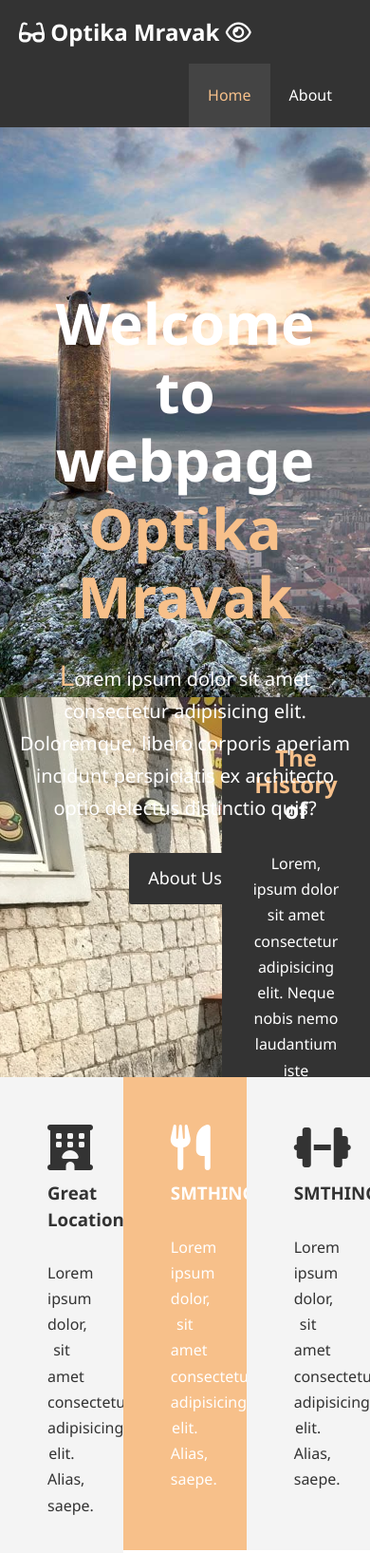
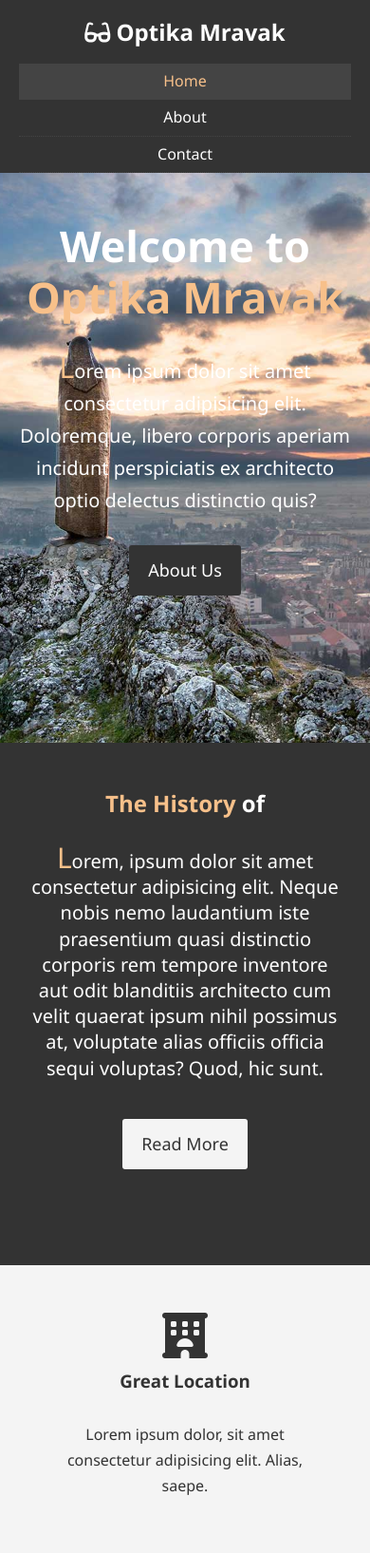
Before and after one commit to jmravak26/HTMLandCSS_Task, a plain HTML site: page OptikaWeb/index.html in a window 390 px wide. Shown: the top 1635 px of the page at 95% size. Drawn offline with Linux system fonts and the light colour scheme.

Commit message:
Added responsive mobile style, also did some changes to existing code

```diff
--- a/OptikaWeb/about.html
+++ b/OptikaWeb/about.html
@@ -10,6 +10,11 @@
     />
     <meta name="keywords" content="Hotel,Gala,Hrvatska" />
     <link rel="stylesheet" href="css/style.css" />
+    <link
+      rel="stylesheet"
+      media="screen and (max-width: 768px)"
+      href="css/mobile.css"
+    />
     <script
       src="https://kit.fontawesome.com/53a3437834.js"
       crossorigin="anonymous"
@@ -23,8 +28,7 @@
           <h1 class="logo">
             <a href="index.html"
               ><i class="fas fa-glasses"></i> Optika Mravak
-              <i class="far fa-eye"></i
-            ></a>
+            </a>
           </h1>
           <ul>
             <li><a href="index.html">Home</a></li>
@@ -38,15 +42,15 @@
       <div class="container">
         <div class="info-left">
           <h1 class="l-heading">
-            About <span class="text-primary">Optika Mravak</span>
+           <span class="about"> About </span> <span class="text-primary">Optika Mravak</span>
           </h1>
-          <p>
+          <p class="lead">
             Lorem ipsum dolor sit amet consectetur, adipisicing elit. Molestiae,
             nesciunt. Perferendis, delectus maiores dolor mollitia a ex, totam
             blanditiis, similique odit accusamus quas ut corrupti pariatur
             necessitatibus ratione possimus tempora?
           </p>
-          <p>
+          <p class="lead">
             Lorem ipsum, dolor sit amet consectetur adipisicing elit. Rerum
             repellat voluptate est quia expedita nobis. Expedita totam labore
             sequi a.
@@ -95,7 +99,7 @@
 
     <div class="clr"></div>
     <footer class="main-footer">
-      <p>Hotel BT &copy; 2019, All Rights Reserverd</p>
+      <p>Optika Mravak &copy; 2012, All Rights Reserverd</p>
     </footer>
   </body>
 </html>
--- /dev/null
+++ b/OptikaWeb/css/mobile.css
@@ -0,0 +1,71 @@
+.navbar .logo {
+  float: none;
+  text-align: center;
+}
+
+.navbar ul,
+.navbar ul li {
+  float: none;
+}
+
+.navbar ul li a {
+  padding: 5px;
+  border-bottom: #444 dotted 1px;
+}
+
+/* Showcase */
+.showcase .showcase-content{
+    height: 100%;
+    padding-top:50px;
+}
+
+/* Targetanje pozdravne poruke na home-pageu*/
+.showcase-info .showcase .container .showcase-content .welcome-h1{
+    font-size:45px;
+}
+
+/* Home Info */
+.home-info {
+  height: 550px;
+}
+
+.home-info .info-img {
+  display: none;
+}
+
+.home-info .info-content {
+  float: none;
+  width: 100%;
+}
+
+/* Boxes */
+
+.box {
+  float: none;
+  width: 100%;
+}
+
+/* About */
+
+.about-info .info-right, .about-info .info-left{
+    float:none;
+    width:100%;
+}
+
+.about-info .info-right{
+    margin-top: 30px;
+}
+
+.l-heading{
+    text-align: center;
+}
+
+.about{
+  display: block;
+}
+
+
+/* Contact */
+.contact-info .box {
+    border-bottom: #444 dotted 1px;;
+}
--- a/OptikaWeb/css/style.css
+++ b/OptikaWeb/css/style.css
@@ -100,6 +100,7 @@ Container class style */
 
 .l-heading {
   font-size: 40px;
+  line-height: 1.2;
 }
 
 /* PADDING */
@@ -135,7 +136,7 @@ Container class style */
   color: #f7c08a;
 }
 
-.navbar h1 {
+.navbar .logo {
   float: left;
   padding-top: 20px;
 }
@@ -161,9 +162,9 @@ Container class style */
 }
 
 /* Skrivanje prikaza kontakta, jer jos nije dovršen za punu upotrebu */
-.navbar ul li a.show-contact {
+/* .navbar ul li a.show-contact {
   display: none;
-}
+} */
 
 /* Header styling */
 
@@ -199,7 +200,7 @@ Container class style */
 /* Home Info */
 
 .home-info {
-  height: 400px;
+  height: 450px;
 }
 
 .home-info .info-img {
@@ -259,7 +260,7 @@ Container class style */
 /* Testemonials styles */
 
 .testemonials {
-  height: 600px;
+  height: 100%;
   background: url("../imgOptika/ante-gaspar-gospin-kip-na-starome-gradu-sinj_0.jpg")
     no-repeat center center/cover;
 }
--- a/OptikaWeb/index.html
+++ b/OptikaWeb/index.html
@@ -10,6 +10,11 @@
     />
     <meta name="keywords" content="Hotel,Gala,Hrvatska" />
     <link rel="stylesheet" href="css/style.css" />
+    <link
+      rel="stylesheet"
+      media="screen and (max-width: 768px)"
+      href="css/mobile.css"
+    />
     <script
       src="https://kit.fontawesome.com/53a3437834.js"
       crossorigin="anonymous"
@@ -22,9 +27,8 @@
         <div class="container">
           <h1 class="logo">
             <a href="index.html"
-              ><i class="fas fa-glasses"></i> Optika Mravak
-              <i class="far fa-eye"></i
-            ></a>
+              ><i class="fas fa-glasses"></i> Optika Mravak</a
+            >
           </h1>
           <ul>
             <li><a class="current" href="index.html">Home</a></li>
@@ -39,10 +43,9 @@
       <div class="showcase">
         <div class="container">
           <div class="showcase-content">
-            <h1>
-              Welcome to webpage<br /><span class="text-primary"
-                >Optika Mravak</span
-              >
+            <h1 class="welcome-h1">
+              Welcome to<br /><span class="text-primary"
+                >Optika Mravak</span>
             </h1>
             <p class="lead">
               Lorem ipsum dolor sit amet consectetur adipisicing elit.
@@ -59,7 +62,7 @@
       <div class="info-img"></div>
       <div class="info-content">
         <h2><span class="text-primary">The History</span> of</h2>
-        <p>
+        <p class="lead">
           Lorem, ipsum dolor sit amet consectetur adipisicing elit. Neque nobis
           nemo laudantium iste praesentium quasi distinctio corporis rem tempore
           inventore aut odit blanditiis architecto cum velit quaerat ipsum nihil
```
Also changed, not shown: OptikaWeb/contact.html (+10 -7 lines).
